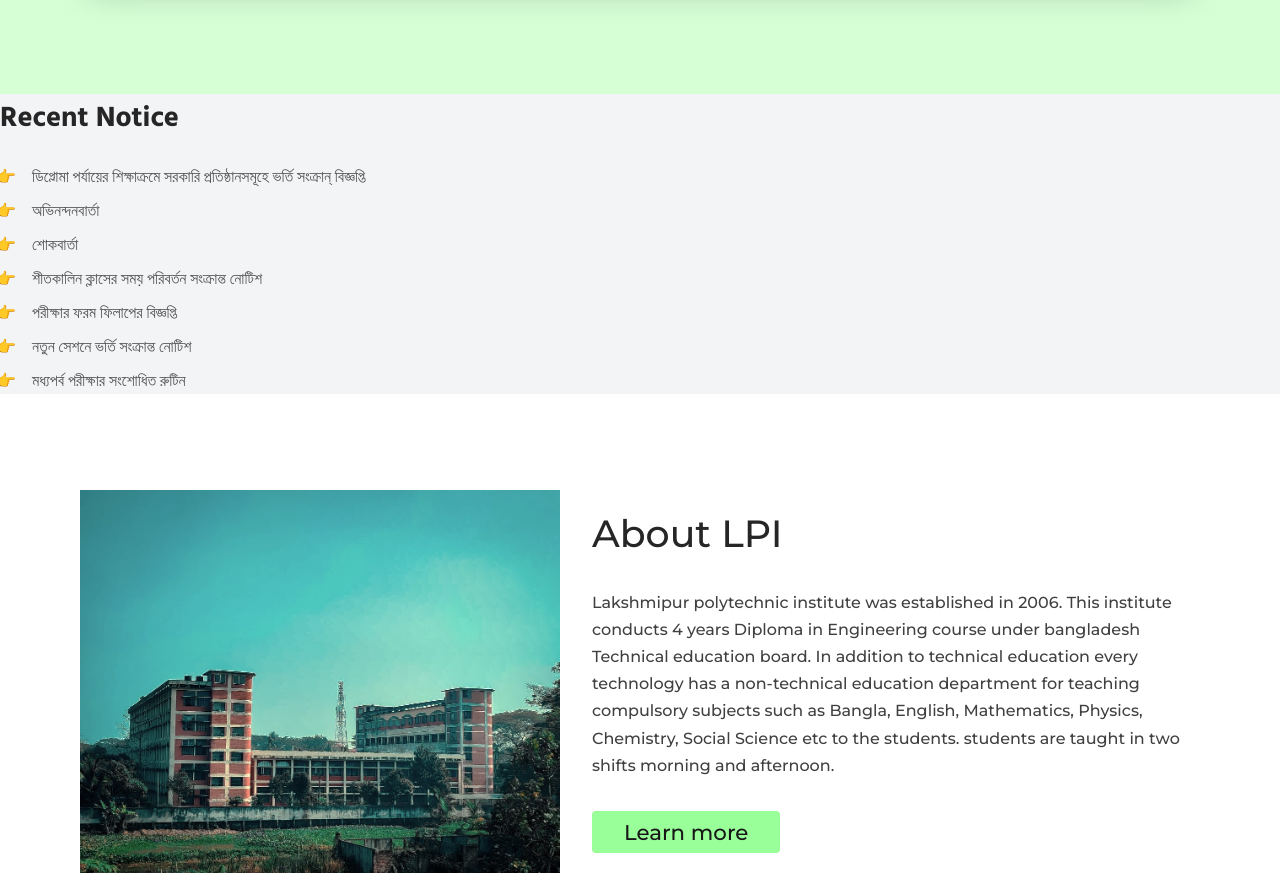
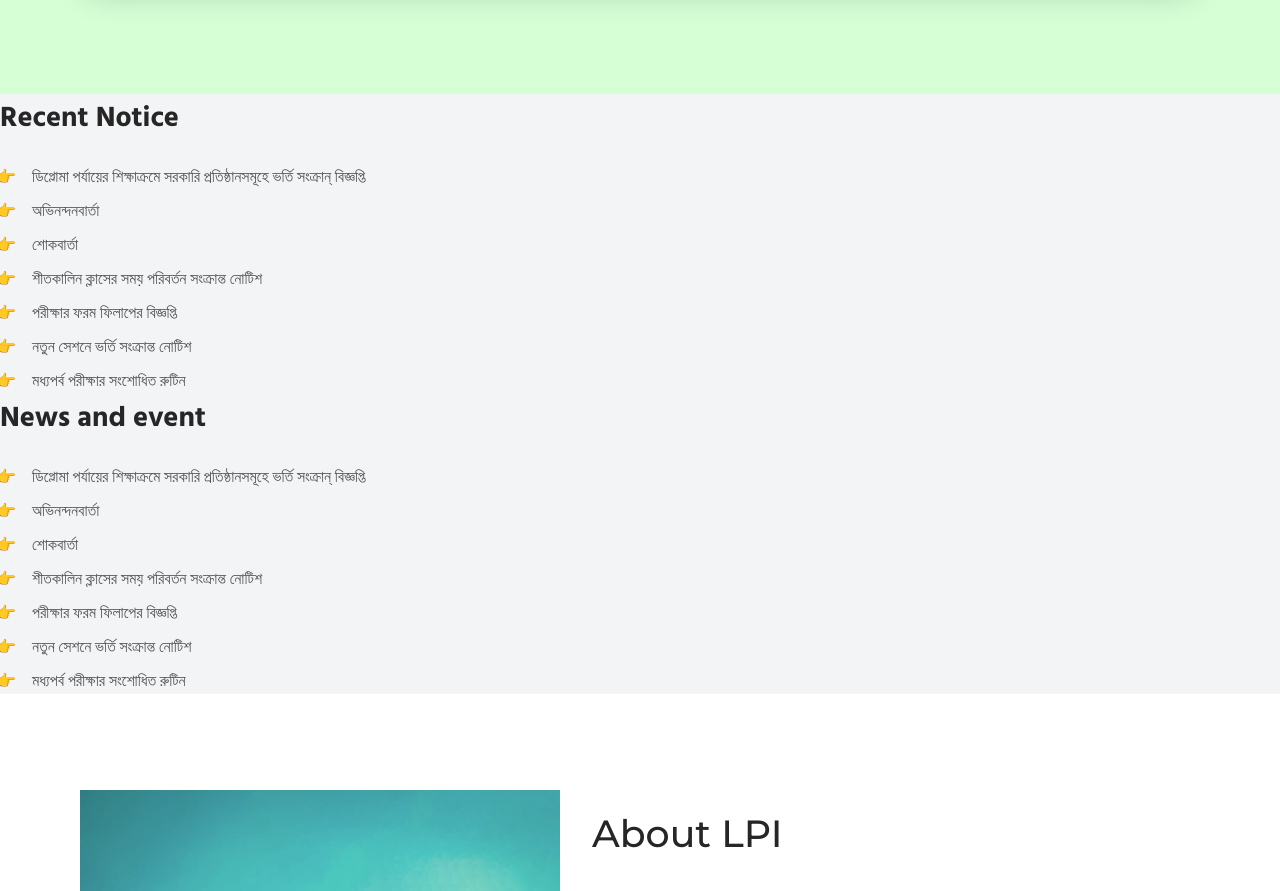
Before and after one commit to al-imam/lpi, a React (Vite) app: page / in a window 1280 px wide. Shown: the part 1615-2506 px from the top of the page. Built offline with nearby package versions, Linux system fonts and the light colour scheme.

Commit message:
show NoticeAndNews component to home screen

```diff
--- a/src/pages/Home/Home.jsx
+++ b/src/pages/Home/Home.jsx
@@ -9,7 +9,7 @@ import Loader from "../../components/Loader/Loader";
 import Main from "../../components/Main/Main";
 import Subscribe from "../../components/Subscribe/Subscribe";
 import Marquee from "../../components/Marquee/Marquee";
-import RecentNotice from "../../components/RecentNotice/RecentNotice";
+import NoticeAndNews from "../../components/NoticeAndNews/NoticeAndNews";
 
 const Gallery = lazy(() => import("../../components/Gallery/Gallery"));
 
@@ -24,7 +24,7 @@ function Home() {
       <Hero />
       <Marquee />
       <Main />
-      <RecentNotice />
+      <NoticeAndNews />
       <Study subtitle={data.about} link={true} />
       <Department />
       <Subscribe />
```
